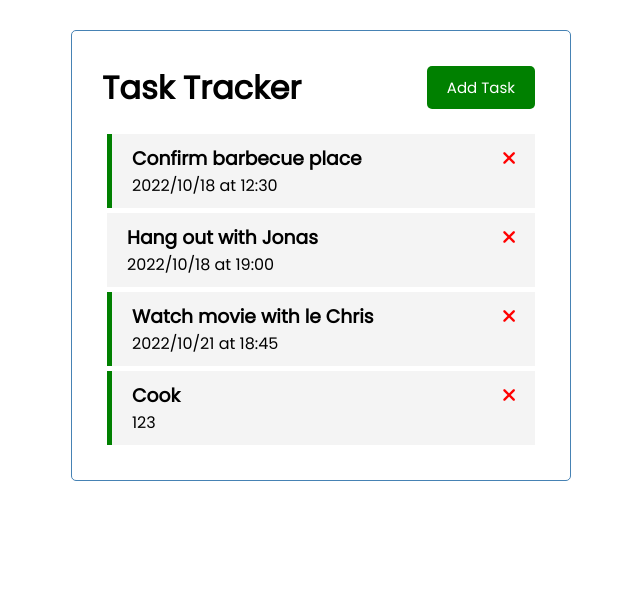
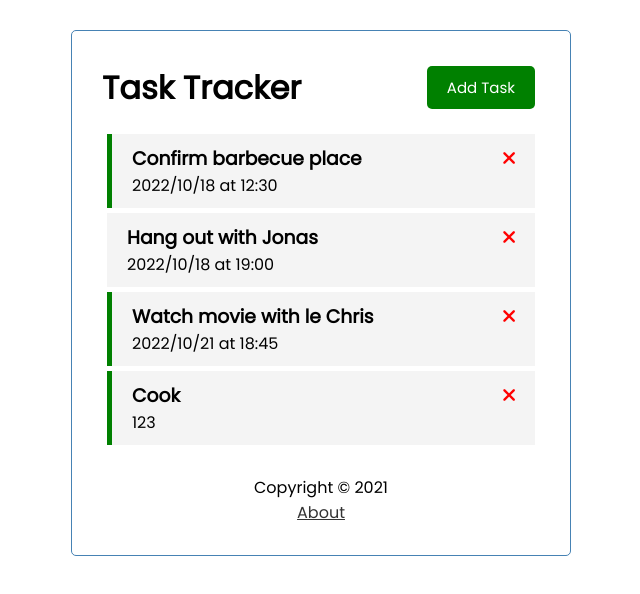
Before and after one commit to tuoanhnt95/Vue3-CLI-Task-tracker, a Vue app: page / in a window 1280 px wide. Shown: the top 594 px of the page, without its empty margins (319-959 px from the left). Built offline with nearby package versions, Linux system fonts and the light colour scheme; data requests are answered from the project's data file.

Commit message:
feat: Create footer

```diff
--- a/src/App.vue
+++ b/src/App.vue
@@ -12,11 +12,13 @@
         @delete-task="deleteTask"
         @toggle-reminder="toggleReminder"
         :tasks='tasks'/>
+      <Footer />
    </div>
 </template>
 
 <script>
 import Header from './components/Header';
+import Footer from './components/Footer';
 import Tasks from './components/Tasks';
 import AddTask from './components/AddTask';
 
@@ -24,6 +26,7 @@ export default {
   name: 'App',
   components: {
     Header,
+    Footer,
     Tasks,
     AddTask,
   },
@@ -43,8 +46,6 @@ export default {
         res.status === 200
           ? (this.tasks = this.tasks.filter((t) => t.id !== id))
           : alert('Error deleting task')
-
-
       }
     },
     async toggleReminder(id) {
--- /dev/null
+++ b/src/components/Footer.vue
@@ -0,0 +1,17 @@
+<template>
+    <footer>
+        <p>Copyright &copy; 2021</p>
+        <a href="/about">About</a>
+    </footer>
+</template>
+
+<style scoped>
+a {
+    color: #333;
+}
+
+footer {
+    margin-top: 30px;
+    text-align: center;
+}
+</style>
```
